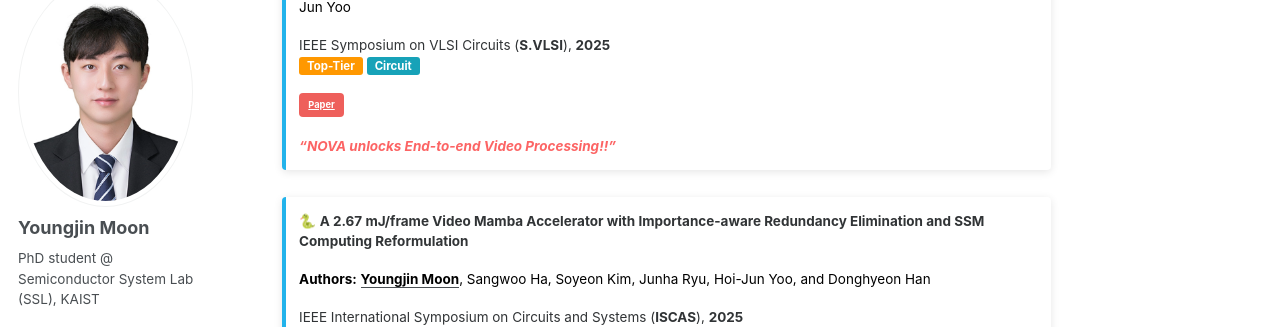
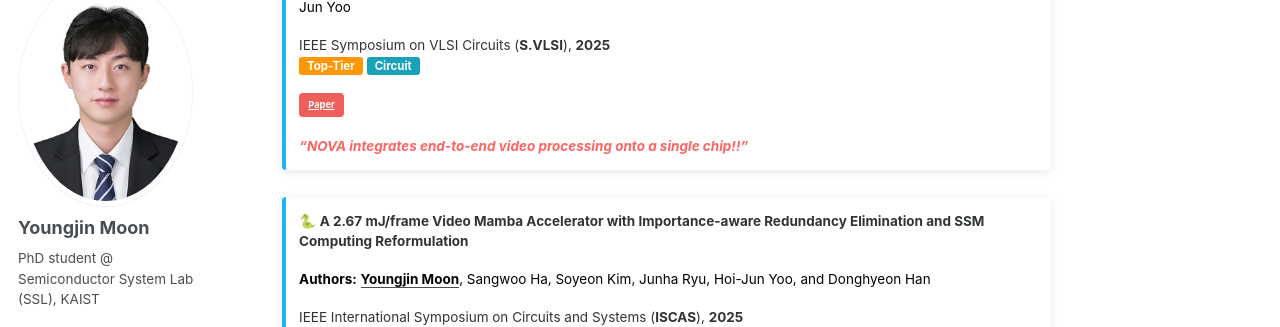
Before and after one commit to yjmoon99/yjmoon99.github.io, a Jekyll site: the page built from _pages/about.md, in a window 1280 px wide and 900 px high, scrolled down 1209 px. Shown: the part 122-449 px from the top of the window. Built offline with Jekyll 4.4.1, drawn with Linux system fonts in a browser that asks for light colours; some web fonts are replaced; a script that is not in the unit is left out.

Commit message:
Update Profile

```diff
--- a/_pages/about.md
+++ b/_pages/about.md
@@ -53,7 +53,7 @@ IEEE Symposium on VLSI Circuits (**S.VLSI**), **2025**
 
 [Paper](#){: .btn .btn--danger .btn--small}
 
-<em style="color: rgb(252, 100, 100); font-weight: bold; font-style: italic;">"NOVA unlocks End-to-end Video Processing!!"</em>
+<em style="color: rgb(252, 100, 100); font-weight: bold; font-style: italic;">"NOVA integrates end-to-end video processing onto a single chip!!"</em>
 </div>
 
 <div class="notice notice--info" markdown="1" style="border-left: 4px solid #22b3eb; margin-bottom: 1.5em; background-color: white; box-shadow: 0 2px 8px rgba(0,0,0,0.1); border-radius: 4px; padding: 1em; font-size: 1.6em;">
```
